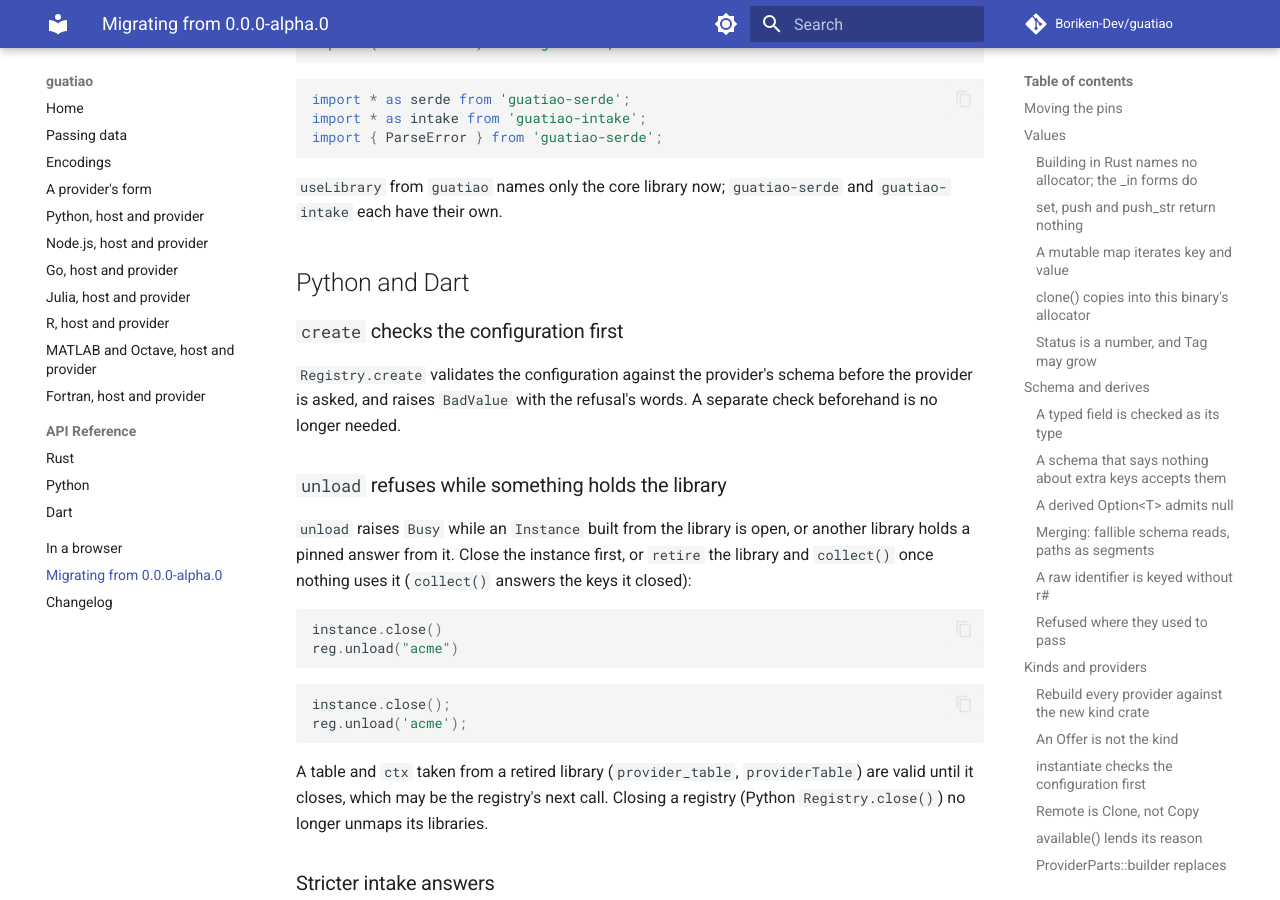
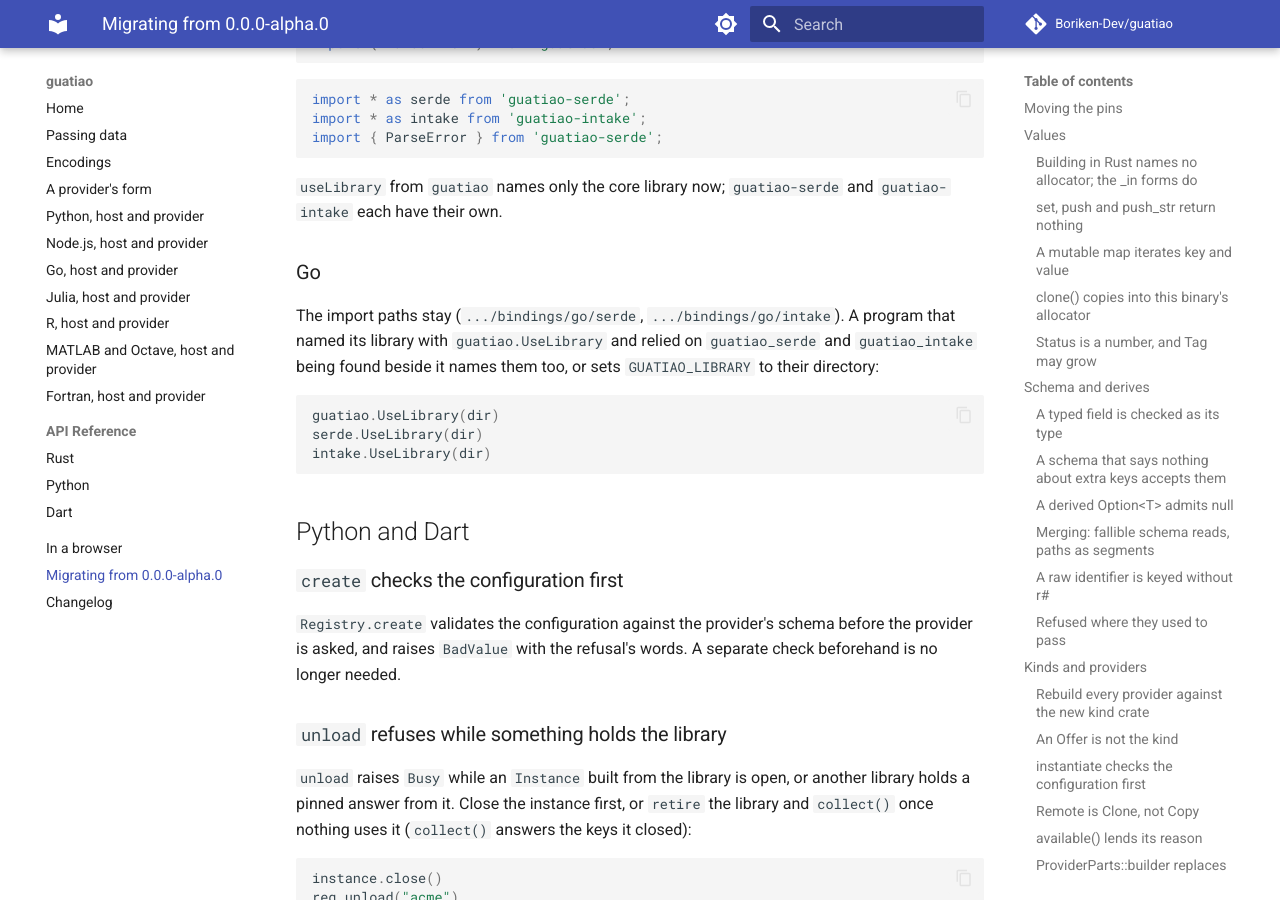
Before and after one commit to Boriken-Dev/guatiao, an MkDocs documentation site: the page built from docs/migrating.md, in a window 1280 px wide and 900 px high, scrolled down 17624 px. Built offline with MkDocs 1.6.1 and Material for MkDocs 9.7.7, drawn with Linux system fonts in a browser that asks for light colours; comment, search, counter and statistics services are not loaded.

Commit message:
docs: Go serde and intake find their own library, in the migration

````diff
--- a/docs/migrating.md
+++ b/docs/migrating.md
@@ -901,6 +901,19 @@ import { ParseError } from 'guatiao-serde';
 `useLibrary` from `guatiao` names only the core library now;
 `guatiao-serde` and `guatiao-intake` each have their own.
 
+### Go
+
+The import paths stay (`.../bindings/go/serde`, `.../bindings/go/intake`).
+A program that named its library with `guatiao.UseLibrary` and relied on
+`guatiao_serde` and `guatiao_intake` being found beside it names them too,
+or sets `GUATIAO_LIBRARY` to their directory:
+
+```go
+guatiao.UseLibrary(dir)
+serde.UseLibrary(dir)
+intake.UseLibrary(dir)
+```
+
 ## Python and Dart
 
 ### `create` checks the configuration first
````
Also changed, not shown: AGENTS.md (+1 -1 lines), CHANGELOG.md (+6 -0 lines).
